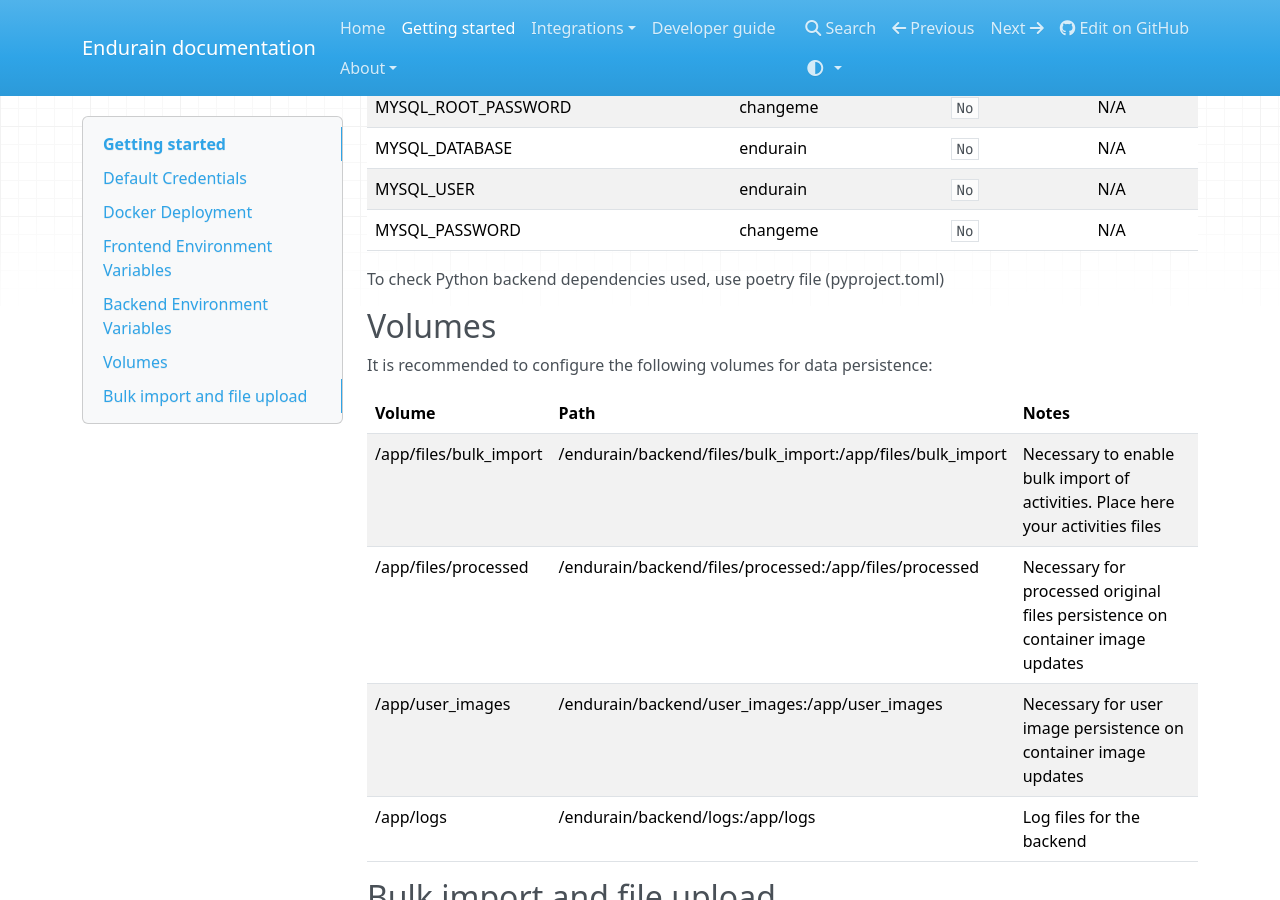
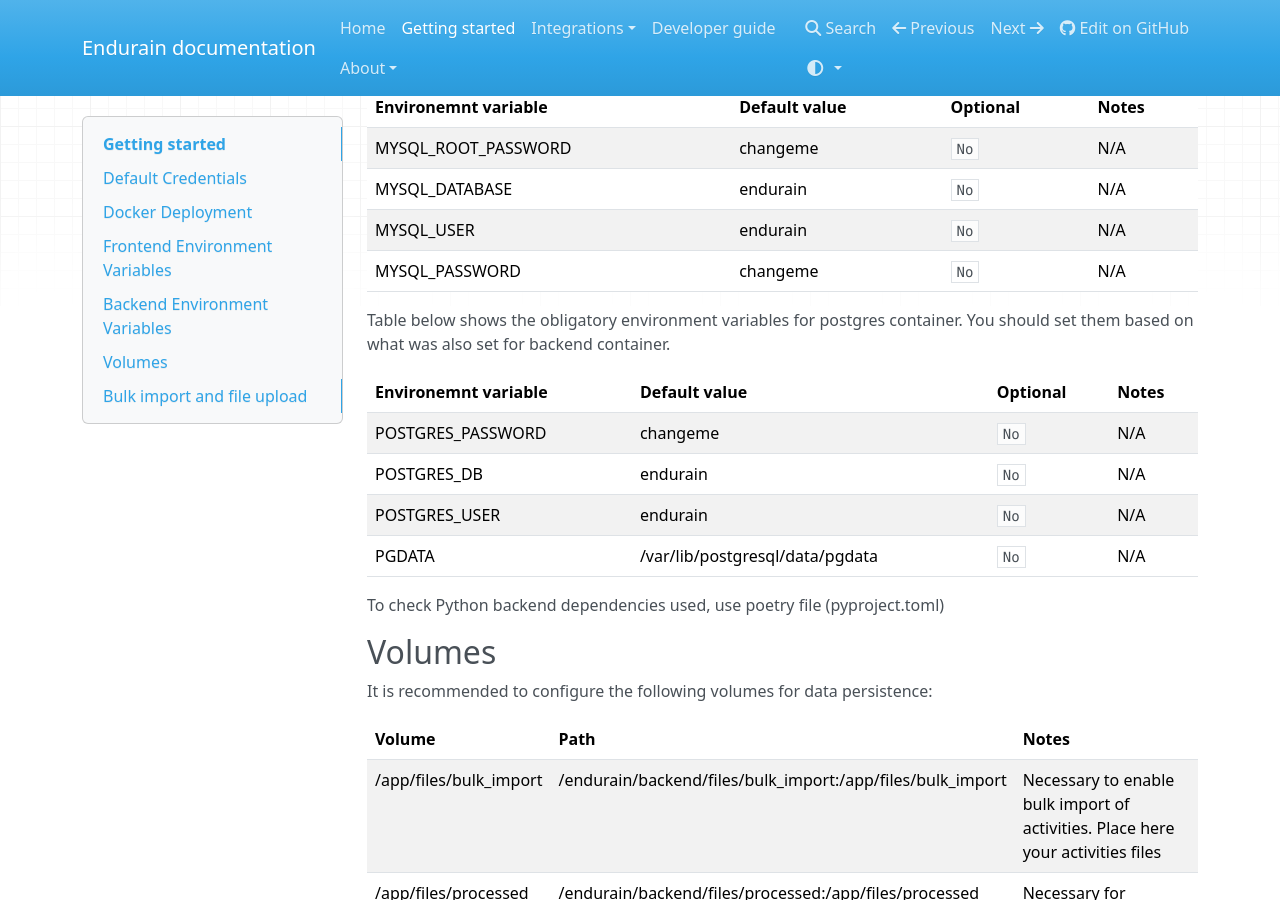
Before and after one commit to joaovitoriasilva/endurain, an MkDocs documentation site: the page built from docs/getting-started.md, in a window 1280 px wide and 900 px high, scrolled down 2676 px. Built offline with MkDocs 1.6.1, drawn with Linux system fonts in a browser that asks for light colours; nearby versions of some CDN libraries; some of the changed text lies outside the part shown.

Commit message:
Update docs for v0.6.5

```diff
--- a/docs/getting-started.md
+++ b/docs/getting-started.md
@@ -37,8 +37,9 @@
 Environment variable  | Default value | Optional | Notes |
 | --- | --- | --- | --- |
 | TZ | UTC | Yes | Timezone definition. Useful for TZ calculation for activities that do not have coordinates associated, like indoor swim or weight training. If not specified UTC will be used. List of available time zones [here](https://en.wikipedia.org/wiki/List_of_tz_database_time_zones). Format `Europe/Lisbon` expected |
-| DB_HOST | mariadb | Yes | N/A |
-| DB_PORT | 3306 | Yes | N/A |
+| DB_TYPE | mariadb | Yes | mariadb or postgres |
+| DB_HOST | mariadb | Yes | mariadb or postgres |
+| DB_PORT | 3306 | Yes | 3306 or 5432 |
 | DB_USER | endurain | Yes | N/A |
 | DB_PASSWORD | changeme | `No` | N/A |
 | DB_DATABASE | endurain | Yes | N/A |
@@ -66,6 +67,15 @@
 | MYSQL_USER | endurain | `No` | N/A |
 | MYSQL_PASSWORD | changeme | `No` | N/A |
 
+Table below shows the obligatory environment variables for postgres container. You should set them based on what was also set for backend container.
+
+| Environemnt variable  | Default value | Optional | Notes |
+| --- | --- | --- | --- |
+| POSTGRES_PASSWORD | changeme | `No` | N/A |
+| POSTGRES_DB | endurain | `No` | N/A |
+| POSTGRES_USER | endurain | `No` | N/A |
+| PGDATA | /var/lib/postgresql/data/pgdata | `No` | N/A |
+
 To check Python backend dependencies used, use poetry file (pyproject.toml)
 
 ## Volumes
```
Also changed, not shown: docs/developer-guide.md (+23 -0 lines), docs/index.md (+2 -2 lines).
